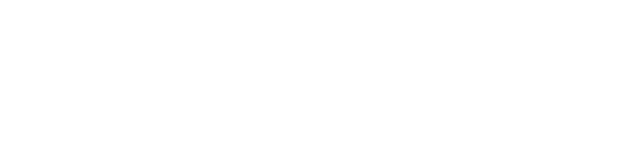
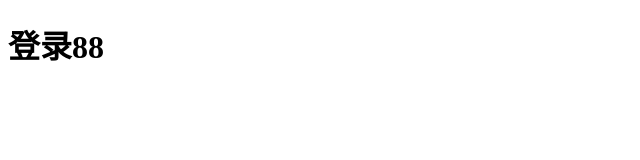
Before and after one commit to chenfei1992/xzq.github.io, a plain HTML site: page index.html in a window 1280 px wide. Shown: the whole page, without its empty margins (0-640 px from the left). Drawn offline with Linux system fonts and the light colour scheme.

Commit message:
完成了登录

```diff
--- a/index.html
+++ b/index.html
@@ -4,9 +4,9 @@
     <meta charset="UTF-8">
     <meta name="viewport" content="width=device-width, initial-scale=1.0">
     <meta http-equiv="X-UA-Compatible" content="ie=edge">
-    <title>我与陈菲</title>
+    <title>登录</title>
 </head>
 <body>
-
+    <h1>登录88</h1>
 </body>
 </html>
```
